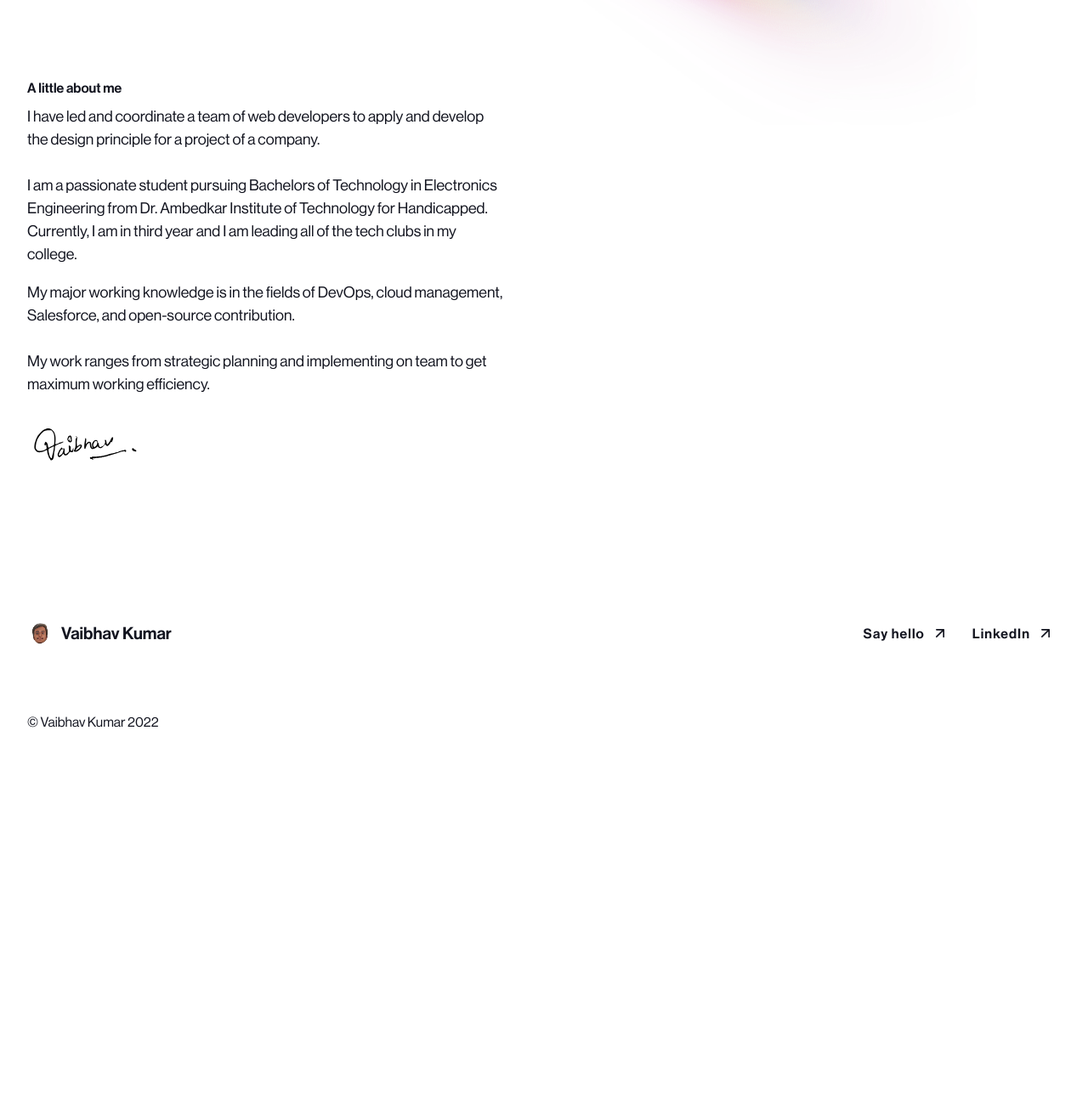
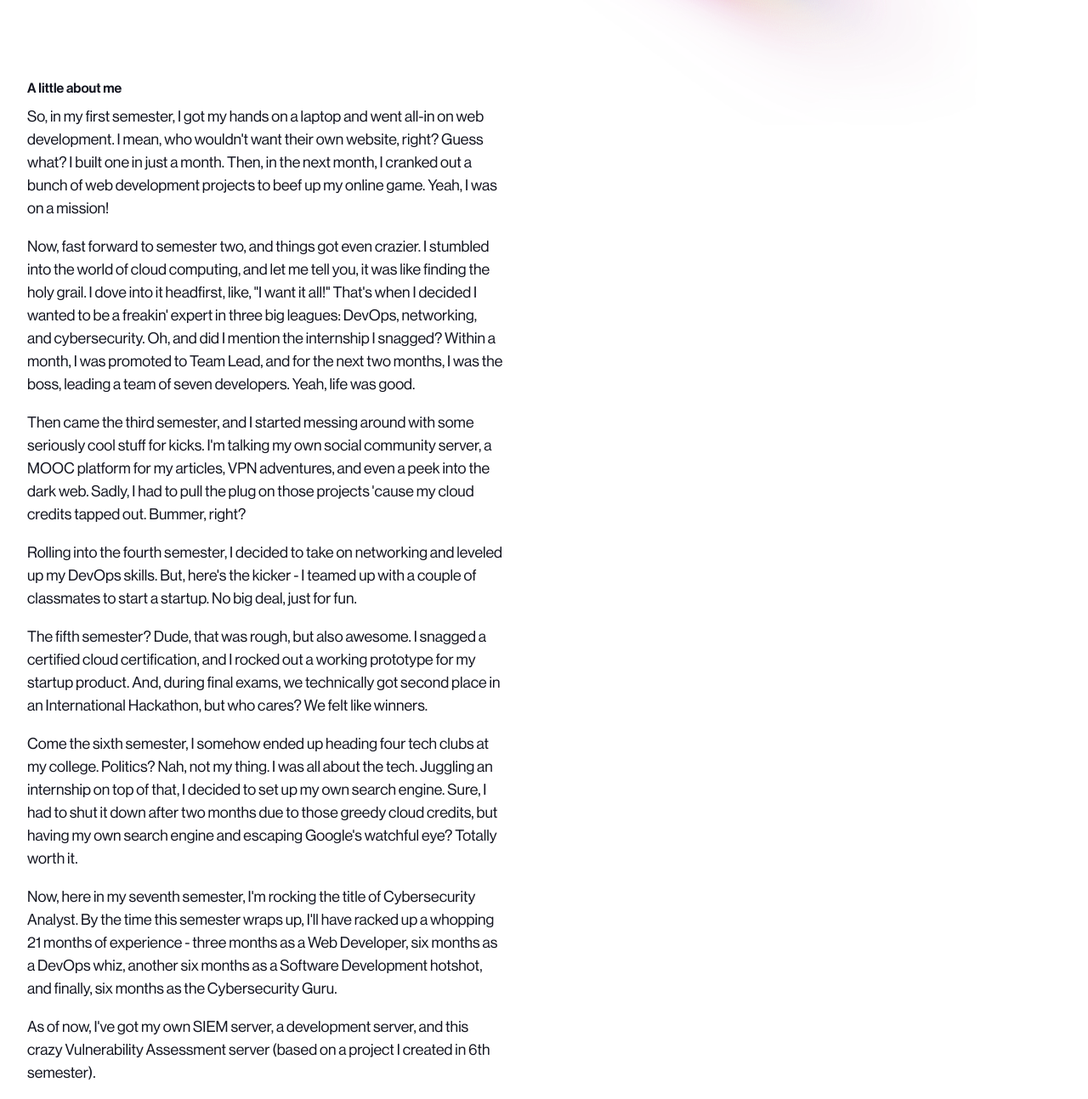
Before and after one commit to vkvbit/portfolio, a plain HTML site: page index.html in a window 1280 px wide. Shown: the part 780-2073 px from the top of the page at 85% size. Before the commit the page ends 1690 px from the top, so only its background shows below. Drawn offline with nearby package versions, Linux system fonts and the light colour scheme; a script that the page names is missing.

Commit message:
about update

```diff
--- a/index.html
+++ b/index.html
@@ -220,7 +220,7 @@ body {
               <div class="header-text-wrap btm">
                 <h1 data-w-id="42b5e38c-626e-2adc-70e5-e25a59703532" style="-webkit-transform:translate3d(0, 150%, 0) scale3d(1, 1, 1) rotateX(90deg) rotateY(0) rotateZ(15deg) skew(0, 0);-moz-transform:translate3d(0, 150%, 0) scale3d(1, 1, 1) rotateX(90deg) rotateY(0) rotateZ(15deg) skew(0, 0);-ms-transform:translate3d(0, 150%, 0) scale3d(1, 1, 1) rotateX(90deg) rotateY(0) rotateZ(15deg) skew(0, 0);transform:translate3d(0, 150%, 0) scale3d(1, 1, 1) rotateX(90deg) rotateY(0) rotateZ(15deg) skew(0, 0);transform-style:preserve-3d;opacity:0" class="display-2xl mb-0">I&#x27;m Vaibhav Kumar</h1>
               </div>
-              <div data-w-id="d685cc5e-f1ee-57aa-a155-f4c8acf9f1a4" style="-webkit-transform:translate3d(0, 50%, 0) scale3d(1, 1, 1) rotateX(0) rotateY(0) rotateZ(0) skew(0, 0);-moz-transform:translate3d(0, 50%, 0) scale3d(1, 1, 1) rotateX(0) rotateY(0) rotateZ(0) skew(0, 0);-ms-transform:translate3d(0, 50%, 0) scale3d(1, 1, 1) rotateX(0) rotateY(0) rotateZ(0) skew(0, 0);transform:translate3d(0, 50%, 0) scale3d(1, 1, 1) rotateX(0) rotateY(0) rotateZ(0) skew(0, 0);opacity:0" class="text-xl header-text">A Student, Entrepreneur, DevOps practitioner, Cloud practitioner, Open-Source contributor, Salesforce practitioner, Tech community leader.</div>
+              <div data-w-id="d685cc5e-f1ee-57aa-a155-f4c8acf9f1a4" style="-webkit-transform:translate3d(0, 50%, 0) scale3d(1, 1, 1) rotateX(0) rotateY(0) rotateZ(0) skew(0, 0);-moz-transform:translate3d(0, 50%, 0) scale3d(1, 1, 1) rotateX(0) rotateY(0) rotateZ(0) skew(0, 0);-ms-transform:translate3d(0, 50%, 0) scale3d(1, 1, 1) rotateX(0) rotateY(0) rotateZ(0) skew(0, 0);transform:translate3d(0, 50%, 0) scale3d(1, 1, 1) rotateX(0) rotateY(0) rotateZ(0) skew(0, 0);opacity:0" class="text-xl header-text">A Student, Cybersecurity Analyst, Software Developer Engineer, Entrepreneur, DevOps practitioner, Cloud practitioner, Open-Source contributor, Salesforce practitioner, Tech community leader.</div>
               <div class="row-btns">
                 <a data-w-id="f0fc0955-bf2c-8653-e972-e27c9ee4ea71" style="-webkit-transform:translate3d(0, 50%, 0) scale3d(1, 1, 1) rotateX(0) rotateY(0) rotateZ(0) skew(0, 0);-moz-transform:translate3d(0, 50%, 0) scale3d(1, 1, 1) rotateX(0) rotateY(0) rotateZ(0) skew(0, 0);-ms-transform:translate3d(0, 50%, 0) scale3d(1, 1, 1) rotateX(0) rotateY(0) rotateZ(0) skew(0, 0);transform:translate3d(0, 50%, 0) scale3d(1, 1, 1) rotateX(0) rotateY(0) rotateZ(0) skew(0, 0);opacity:0" href="mailto:vaibhav@vkvbit.live" class="btn w-inline-block">
                   <div>Say hello</div><img src="images/arrow-up-right.svg" loading="lazy" alt="Arrow icon" class="btn-icon-r">
@@ -246,8 +246,15 @@ body {
         <div class="container">
           <div class="content">
             <h2 data-w-id="33f29657-cf1e-10f8-066f-ad118615a46d" style="-webkit-transform:translate3d(0, 50%, 0) scale3d(1, 1, 1) rotateX(0) rotateY(0) rotateZ(0) skew(0, 0);-moz-transform:translate3d(0, 50%, 0) scale3d(1, 1, 1) rotateX(0) rotateY(0) rotateZ(0) skew(0, 0);-ms-transform:translate3d(0, 50%, 0) scale3d(1, 1, 1) rotateX(0) rotateY(0) rotateZ(0) skew(0, 0);transform:translate3d(0, 50%, 0) scale3d(1, 1, 1) rotateX(0) rotateY(0) rotateZ(0) skew(0, 0);opacity:0" class="text-md text-medium">A little about me</h2>
-            <p data-w-id="1ba51c17-d75e-39a8-4639-eea4a4a6f410" style="-webkit-transform:translate3d(0, 50%, 0) scale3d(1, 1, 1) rotateX(0) rotateY(0) rotateZ(0) skew(0, 0);-moz-transform:translate3d(0, 50%, 0) scale3d(1, 1, 1) rotateX(0) rotateY(0) rotateZ(0) skew(0, 0);-ms-transform:translate3d(0, 50%, 0) scale3d(1, 1, 1) rotateX(0) rotateY(0) rotateZ(0) skew(0, 0);transform:translate3d(0, 50%, 0) scale3d(1, 1, 1) rotateX(0) rotateY(0) rotateZ(0) skew(0, 0);opacity:0">I have led and coordinate a team of web developers to apply and develop the design principle for a project of a company.<br><br>I am a passionate student pursuing Bachelors of Technology in Electronics Engineering from Dr. Ambedkar Institute of Technology for Handicapped. Currently, I am in third year and I am leading all of the tech clubs in my college.<br></p>
-            <p data-w-id="b19c35a0-ecee-dc93-e55e-ee932c66cdf9" style="-webkit-transform:translate3d(0, 50%, 0) scale3d(1, 1, 1) rotateX(0) rotateY(0) rotateZ(0) skew(0, 0);-moz-transform:translate3d(0, 50%, 0) scale3d(1, 1, 1) rotateX(0) rotateY(0) rotateZ(0) skew(0, 0);-ms-transform:translate3d(0, 50%, 0) scale3d(1, 1, 1) rotateX(0) rotateY(0) rotateZ(0) skew(0, 0);transform:translate3d(0, 50%, 0) scale3d(1, 1, 1) rotateX(0) rotateY(0) rotateZ(0) skew(0, 0);opacity:0">My major working knowledge is in the fields of DevOps, cloud management, Salesforce, and open-source contribution.<br><br>My work ranges from strategic planning and implementing on team to get maximum working efficiency.<br></p><img src="images/indi-signature.svg" loading="lazy" width="134" style="-webkit-transform:translate3d(0, 50%, 0) scale3d(1, 1, 1) rotateX(0) rotateY(0) rotateZ(0) skew(0, 0);-moz-transform:translate3d(0, 50%, 0) scale3d(1, 1, 1) rotateX(0) rotateY(0) rotateZ(0) skew(0, 0);-ms-transform:translate3d(0, 50%, 0) scale3d(1, 1, 1) rotateX(0) rotateY(0) rotateZ(0) skew(0, 0);transform:translate3d(0, 50%, 0) scale3d(1, 1, 1) rotateX(0) rotateY(0) rotateZ(0) skew(0, 0);opacity:0" data-w-id="5fa5001f-3581-5952-76b4-15f01c6207b0" alt="Indi Harris signature" class="signature">
+            <p data-w-id="1ba51c17-d75e-39a8-4639-eea4a4a6f410" style="-webkit-transform:translate3d(0, 50%, 0) scale3d(1, 1, 1) rotateX(0) rotateY(0) rotateZ(0) skew(0, 0);-moz-transform:translate3d(0, 50%, 0) scale3d(1, 1, 1) rotateX(0) rotateY(0) rotateZ(0) skew(0, 0);-ms-transform:translate3d(0, 50%, 0) scale3d(1, 1, 1) rotateX(0) rotateY(0) rotateZ(0) skew(0, 0);transform:translate3d(0, 50%, 0) scale3d(1, 1, 1) rotateX(0) rotateY(0) rotateZ(0) skew(0, 0);opacity:0">So, in my first semester, I got my hands on a laptop and went all-in on web development. I mean, who wouldn't want their own website, right? Guess what? I built one in just a month. Then, in the next month, I cranked out a bunch of web development projects to beef up my online game. Yeah, I was on a mission!<br></p>
+            <p data-w-id="1ba51c17-d75e-39a8-4639-eea4a4a6f410" style="-webkit-transform:translate3d(0, 50%, 0) scale3d(1, 1, 1) rotateX(0) rotateY(0) rotateZ(0) skew(0, 0);-moz-transform:translate3d(0, 50%, 0) scale3d(1, 1, 1) rotateX(0) rotateY(0) rotateZ(0) skew(0, 0);-ms-transform:translate3d(0, 50%, 0) scale3d(1, 1, 1) rotateX(0) rotateY(0) rotateZ(0) skew(0, 0);transform:translate3d(0, 50%, 0) scale3d(1, 1, 1) rotateX(0) rotateY(0) rotateZ(0) skew(0, 0);opacity:0">Now, fast forward to semester two, and things got even crazier. I stumbled into the world of cloud computing, and let me tell you, it was like finding the holy grail. I dove into it headfirst, like, "I want it all!" That's when I decided I wanted to be a freakin' expert in three big leagues: DevOps, networking, and cybersecurity. Oh, and did I mention the internship I snagged? Within a month, I was promoted to Team Lead, and for the next two months, I was the boss, leading a team of seven developers. Yeah, life was good.<br></p>
+            <p data-w-id="1ba51c17-d75e-39a8-4639-eea4a4a6f410" style="-webkit-transform:translate3d(0, 50%, 0) scale3d(1, 1, 1) rotateX(0) rotateY(0) rotateZ(0) skew(0, 0);-moz-transform:translate3d(0, 50%, 0) scale3d(1, 1, 1) rotateX(0) rotateY(0) rotateZ(0) skew(0, 0);-ms-transform:translate3d(0, 50%, 0) scale3d(1, 1, 1) rotateX(0) rotateY(0) rotateZ(0) skew(0, 0);transform:translate3d(0, 50%, 0) scale3d(1, 1, 1) rotateX(0) rotateY(0) rotateZ(0) skew(0, 0);opacity:0">Then came the third semester, and I started messing around with some seriously cool stuff for kicks. I'm talking my own social community server, a MOOC platform for my articles, VPN adventures, and even a peek into the dark web. Sadly, I had to pull the plug on those projects 'cause my cloud credits tapped out. Bummer, right?<br></p>
+            <p data-w-id="1ba51c17-d75e-39a8-4639-eea4a4a6f410" style="-webkit-transform:translate3d(0, 50%, 0) scale3d(1, 1, 1) rotateX(0) rotateY(0) rotateZ(0) skew(0, 0);-moz-transform:translate3d(0, 50%, 0) scale3d(1, 1, 1) rotateX(0) rotateY(0) rotateZ(0) skew(0, 0);-ms-transform:translate3d(0, 50%, 0) scale3d(1, 1, 1) rotateX(0) rotateY(0) rotateZ(0) skew(0, 0);transform:translate3d(0, 50%, 0) scale3d(1, 1, 1) rotateX(0) rotateY(0) rotateZ(0) skew(0, 0);opacity:0">Rolling into the fourth semester, I decided to take on networking and leveled up my DevOps skills. But, here's the kicker - I teamed up with a couple of classmates to start a startup. No big deal, just for fun.<br></p>
+            <p data-w-id="1ba51c17-d75e-39a8-4639-eea4a4a6f410" style="-webkit-transform:translate3d(0, 50%, 0) scale3d(1, 1, 1) rotateX(0) rotateY(0) rotateZ(0) skew(0, 0);-moz-transform:translate3d(0, 50%, 0) scale3d(1, 1, 1) rotateX(0) rotateY(0) rotateZ(0) skew(0, 0);-ms-transform:translate3d(0, 50%, 0) scale3d(1, 1, 1) rotateX(0) rotateY(0) rotateZ(0) skew(0, 0);transform:translate3d(0, 50%, 0) scale3d(1, 1, 1) rotateX(0) rotateY(0) rotateZ(0) skew(0, 0);opacity:0">The fifth semester? Dude, that was rough, but also awesome. I snagged a certified cloud certification, and I rocked out a working prototype for my startup product. And, during final exams, we technically got second place in an International Hackathon, but who cares? We felt like winners.<br></p>
+            <p data-w-id="1ba51c17-d75e-39a8-4639-eea4a4a6f410" style="-webkit-transform:translate3d(0, 50%, 0) scale3d(1, 1, 1) rotateX(0) rotateY(0) rotateZ(0) skew(0, 0);-moz-transform:translate3d(0, 50%, 0) scale3d(1, 1, 1) rotateX(0) rotateY(0) rotateZ(0) skew(0, 0);-ms-transform:translate3d(0, 50%, 0) scale3d(1, 1, 1) rotateX(0) rotateY(0) rotateZ(0) skew(0, 0);transform:translate3d(0, 50%, 0) scale3d(1, 1, 1) rotateX(0) rotateY(0) rotateZ(0) skew(0, 0);opacity:0">Come the sixth semester, I somehow ended up heading four tech clubs at my college. Politics? Nah, not my thing. I was all about the tech. Juggling an internship on top of that, I decided to set up my own search engine. Sure, I had to shut it down after two months due to those greedy cloud credits, but having my own search engine and escaping Google's watchful eye? Totally worth it.<br></p>
+            <p data-w-id="1ba51c17-d75e-39a8-4639-eea4a4a6f410" style="-webkit-transform:translate3d(0, 50%, 0) scale3d(1, 1, 1) rotateX(0) rotateY(0) rotateZ(0) skew(0, 0);-moz-transform:translate3d(0, 50%, 0) scale3d(1, 1, 1) rotateX(0) rotateY(0) rotateZ(0) skew(0, 0);-ms-transform:translate3d(0, 50%, 0) scale3d(1, 1, 1) rotateX(0) rotateY(0) rotateZ(0) skew(0, 0);transform:translate3d(0, 50%, 0) scale3d(1, 1, 1) rotateX(0) rotateY(0) rotateZ(0) skew(0, 0);opacity:0">Now, here in my seventh semester, I'm rocking the title of Cybersecurity Analyst. By the time this semester wraps up, I'll have racked up a whopping 21 months of experience - three months as a Web Developer, six months as a DevOps whiz, another six months as a Software Development hotshot, and finally, six months as the Cybersecurity Guru.<br></p>
+            <p data-w-id="b19c35a0-ecee-dc93-e55e-ee932c66cdf9" style="-webkit-transform:translate3d(0, 50%, 0) scale3d(1, 1, 1) rotateX(0) rotateY(0) rotateZ(0) skew(0, 0);-moz-transform:translate3d(0, 50%, 0) scale3d(1, 1, 1) rotateX(0) rotateY(0) rotateZ(0) skew(0, 0);-ms-transform:translate3d(0, 50%, 0) scale3d(1, 1, 1) rotateX(0) rotateY(0) rotateZ(0) skew(0, 0);transform:translate3d(0, 50%, 0) scale3d(1, 1, 1) rotateX(0) rotateY(0) rotateZ(0) skew(0, 0);opacity:0">As of now, I've got my own SIEM server, a development server, and this crazy Vulnerability Assessment server (based on a project I created in 6th semester).<br></p>
+            <img src="images/indi-signature.svg" loading="lazy" width="134" style="-webkit-transform:translate3d(0, 50%, 0) scale3d(1, 1, 1) rotateX(0) rotateY(0) rotateZ(0) skew(0, 0);-moz-transform:translate3d(0, 50%, 0) scale3d(1, 1, 1) rotateX(0) rotateY(0) rotateZ(0) skew(0, 0);-ms-transform:translate3d(0, 50%, 0) scale3d(1, 1, 1) rotateX(0) rotateY(0) rotateZ(0) skew(0, 0);transform:translate3d(0, 50%, 0) scale3d(1, 1, 1) rotateX(0) rotateY(0) rotateZ(0) skew(0, 0);opacity:0" data-w-id="5fa5001f-3581-5952-76b4-15f01c6207b0" alt="Indi Harris signature" class="signature">
           </div>
         </div>
       </section>
```
